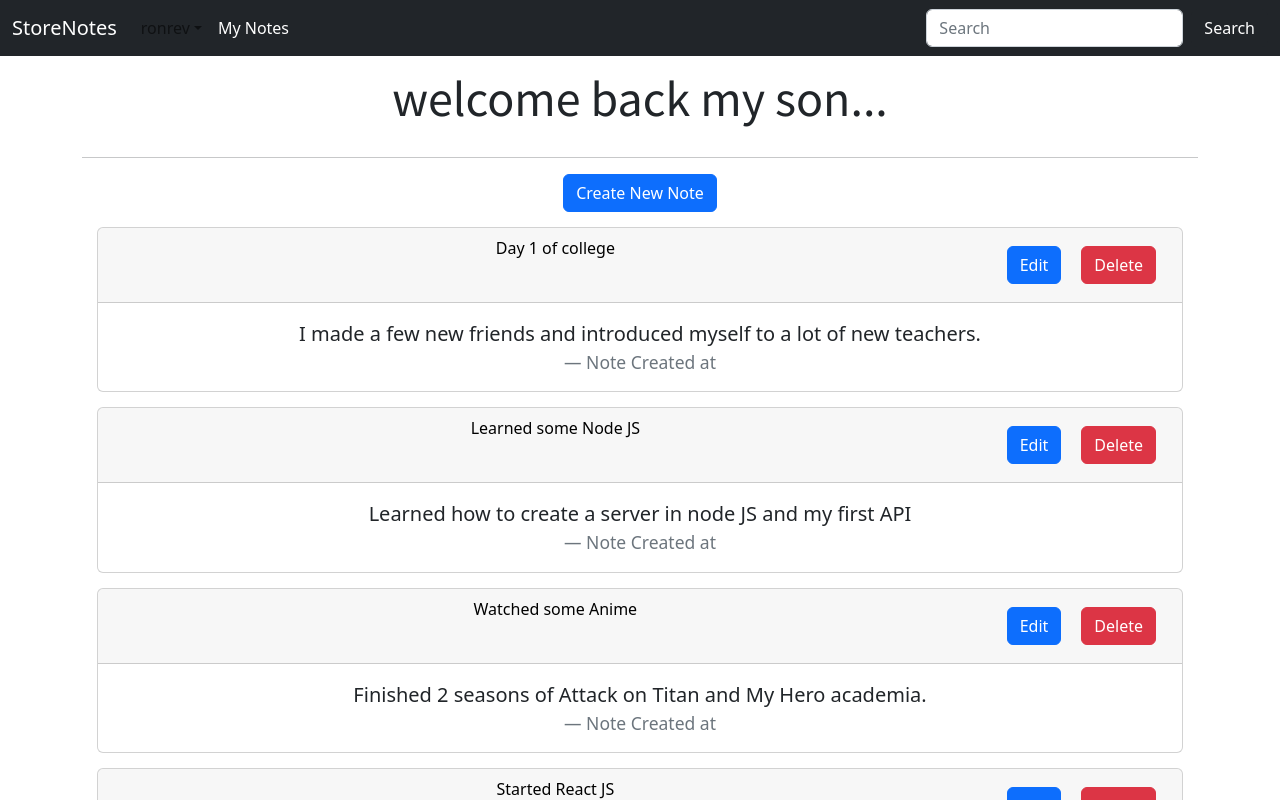
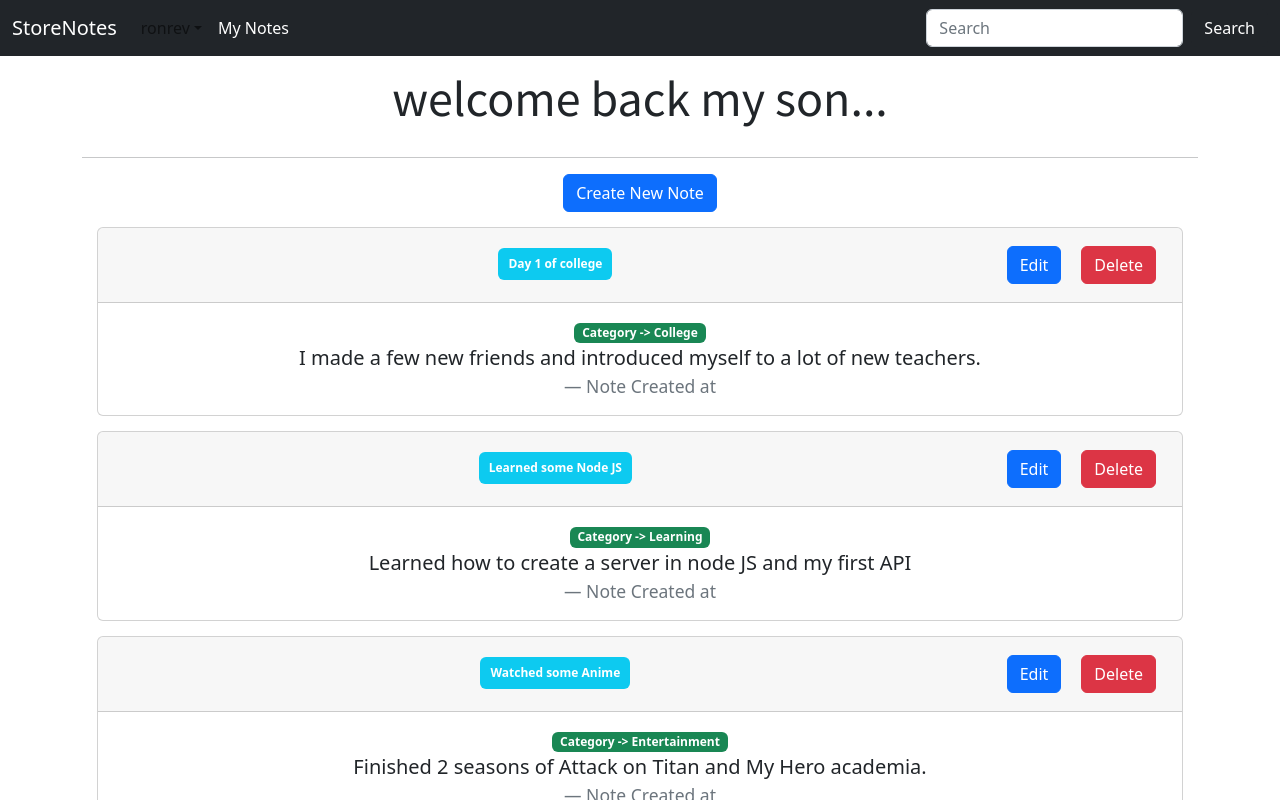
Before and after one commit to ronak-d/Store-Notes, a React (Create React App) app in the folder frontend/: page /mynotes in a window 1280 px wide. Shown: the top 800 px of the page. Built offline with nearby package versions, Linux system fonts and the light colour scheme.

Commit message:
resume from badges

```diff
--- a/frontend/src/Pages/MyNotes/MyNotes.jsx
+++ b/frontend/src/Pages/MyNotes/MyNotes.jsx
@@ -4,6 +4,7 @@ import { Link } from "react-router-dom";
 import Button from "react-bootstrap/Button";
 import Card from "react-bootstrap/Card";
 import notes from "../../Data/notes";
+import Badge from "react-bootstrap/Badge";
 
 const MyNotes = () => {
   function deleteHandler(id) {
@@ -25,28 +26,21 @@ const MyNotes = () => {
         {notes.map((note, i) => (
           <Card style={{ margin: "15px" }}>
             <Card.Header style={{ display: "flex" }}>
-              <span
+              <div
                 style={{
                   color: "black",
                   textDecoration: "none",
                   flex: 1,
                   cursor: "pointer",
-                  alignContent: "flex-start",
+                  alignItems: "flex-start",
                   justifyContent: "flex-start",
                 }}
               >
-                {note.title}
-              </span>
-              {/* <span
-                style={{
-                  color: "black",
-                  textDecoration: "none",
-                  flex: 3,
-                  cursor: "pointer",
-                }}
-              >
-                {`category->${note.category}`}
-              </span> */}
+                {/* {note.title} */}
+                <Badge style={{ padding: "10px", marginTop: "12px" }} bg="info">
+                  {note.title}
+                </Badge>
+              </div>
 
               <div>
                 <Button style={{ margin: "10px" }} variant="primary">
@@ -73,6 +67,7 @@ const MyNotes = () => {
             </Card.Header>
 
             <Card.Body>
+              <Badge bg="success">{`Category -> ${note.category}`}</Badge>
               <blockquote className="blockquote mb-0">
                 <p>{note.content}</p>
                 <footer className="blockquote-footer">
```
